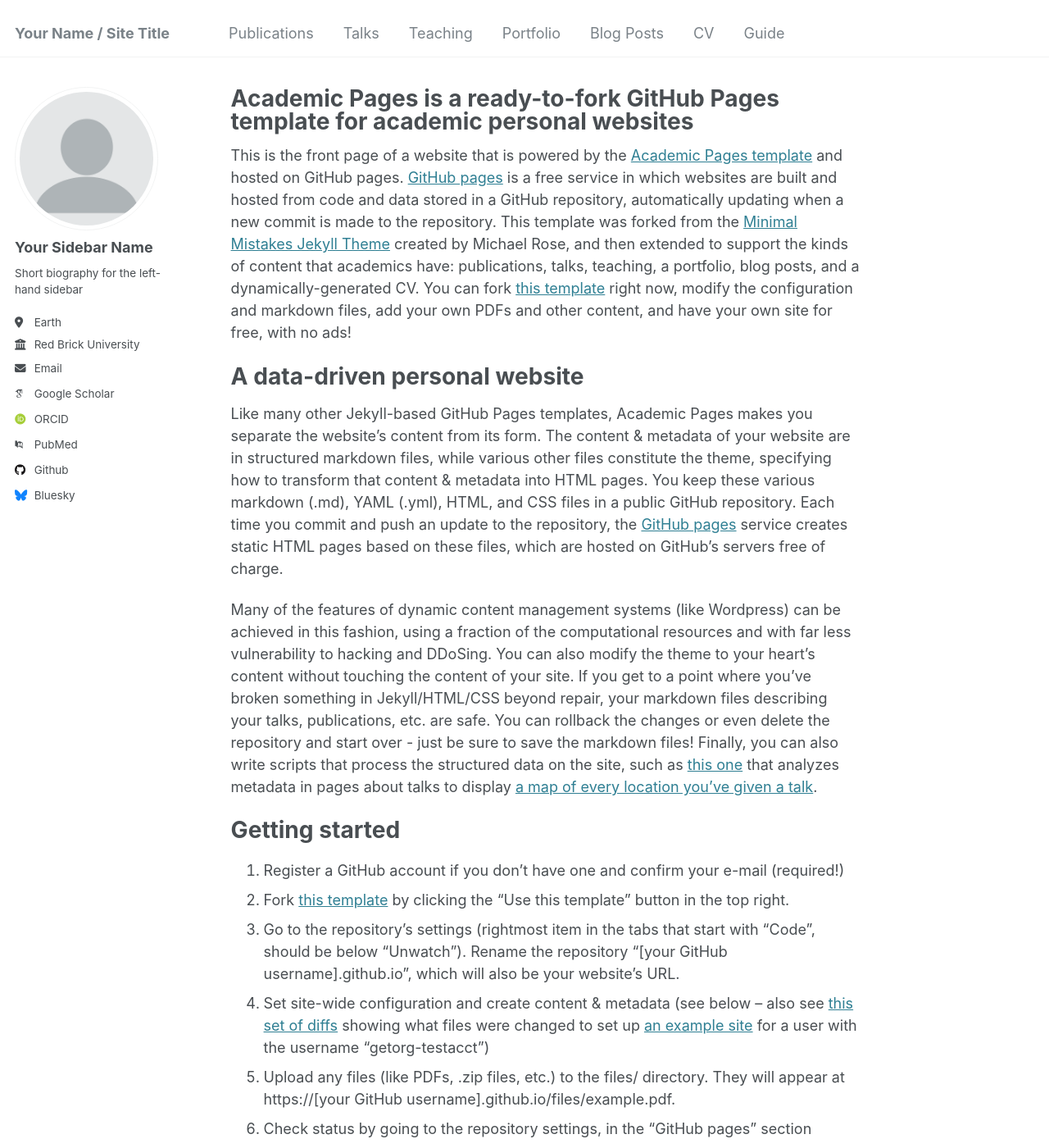
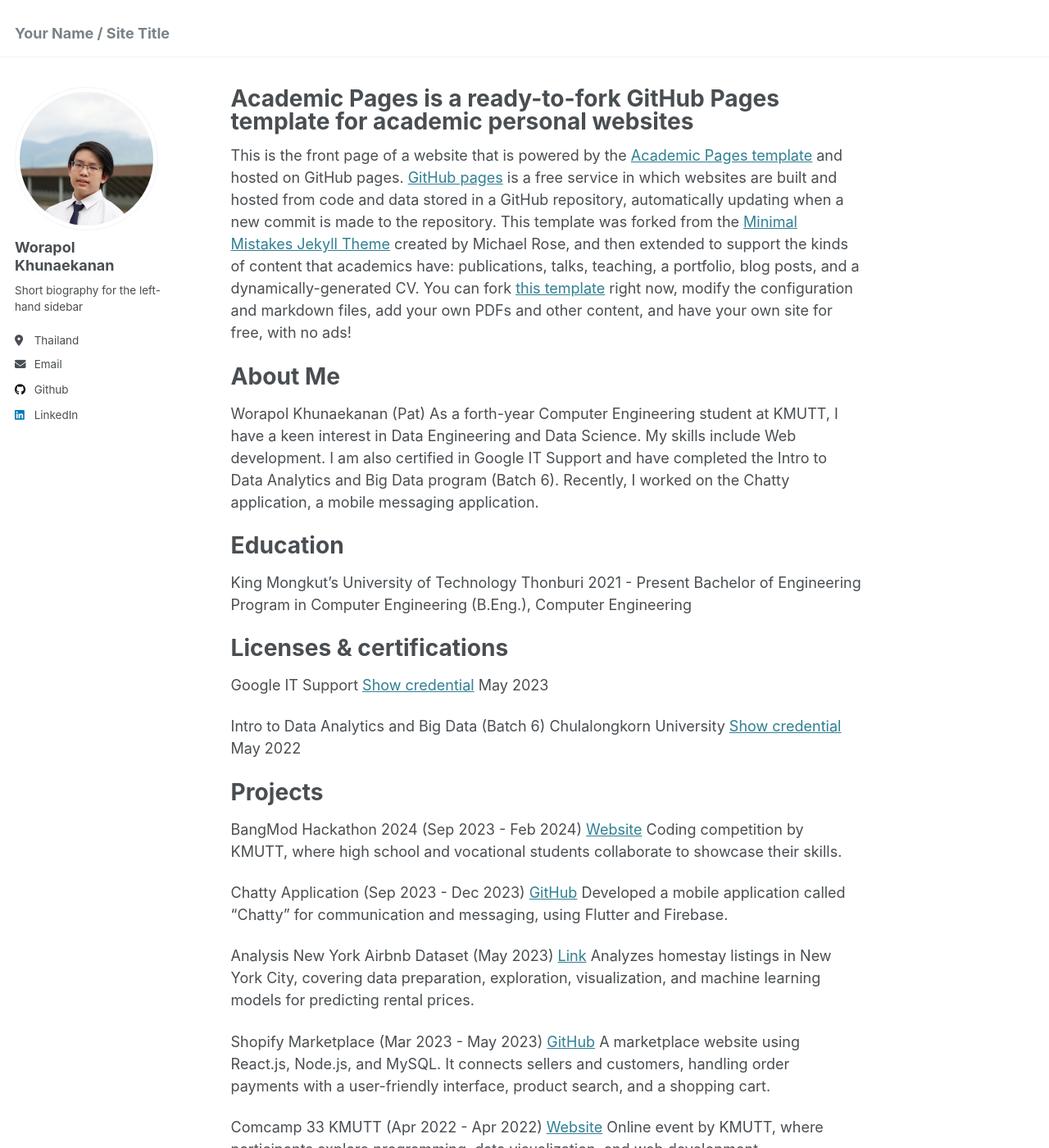
Before and after one commit to WorapolKhu/WorapolKhu.github.io, a Jekyll site: the page built from _pages/about.md, in a window 1280 px wide and 1400 px high. Shown: the whole window at 82% size. Built offline with Jekyll 4.4.1, drawn with Linux system fonts in a browser that asks for light colours; some web fonts are replaced; some of the changed text lies outside the part shown.

Commit message:
Add resume detail

```diff
--- a/_config.yml
+++ b/_config.yml
@@ -21,67 +21,66 @@ repository               : "academicpages/academicpages.github.io"
 #               Additional customization can be done by editing /_includes/author-profile.html
 author:
   # Biographic information
-  avatar           : "profile.png"
-  name             : "Your Sidebar Name"
-  pronouns         : # example: "she/her"
+  avatar           : "profile.jpg"
+  name             : "Worapol Khunaekanan"
   bio              : "Short biography for the left-hand sidebar"
-  location         : "Earth"
-  employer         : "Red Brick University"
-  uri              : # URL
-  email            : "none@example.org"
+  location         : "Thailand"
+  student          : "King Mongkut's University of Technology Thonburi"
+  # LinkedIn         : "https://www.linkedin.com/in/worapol-khu/"
+  email            : "worapol.khun@kmutt.ac.th"
 
   # Academic websites
-  arxiv            : # URL - Update with the correct link to your profile
-  googlescholar    : "https://scholar.google.com/citations?user=PS_CX0AAAAAJ"
-  impactstory      : # URL
-  orcid            : "http://orcid.org/yourorcidurl"
-  semantic         : # URL
-  pubmed           : "https://www.ncbi.nlm.nih.gov/pubmed/?term=john+snow"
-  researchgate     : # URL
-  scopus           : # URL
+  # arxiv            : # URL - Update with the correct link to your profile
+  # googlescholar    : "https://scholar.google.com/citations?user=PS_CX0AAAAAJ"
+  # impactstory      : # URL
+  # orcid            : "http://orcid.org/yourorcidurl"
+  # semantic         : # URL
+  # pubmed           : "https://www.ncbi.nlm.nih.gov/pubmed/?term=john+snow"
+  # researchgate     : # URL
+  # scopus           : # URL
 
   # Repositories and software development
-  bitbucket        : # Username - Update with your username on the site
-  codepen          : # Username
-  dribbble         : # Username
-  github           : "academicpages"
-  kaggle           : # Username
-  stackoverflow    : # User number or user number and name (i.e., use "1" or "1/jeff-atwood")
+  # bitbucket        : # Username - Update with your username on the site
+  # codepen          : # Username
+  # dribbble         : # Username
+  github             : "WorapolKhu"
+  # kaggle           : # Username
+  # stackoverflow    : # User number or user number and name (i.e., use "1" or "1/jeff-atwood")
 
   # Social media
-  bluesky          : "bsky.app" # Replace this with you Bluesky username
-  facebook         : # Username
-  flickr           : # Username
-  foursquare       : # Username
-  goodreads        : # Username
-  google_plus      : # Username
-  keybase          : # Username
-  instagram        : # Username
-  lastfm           : # Username
-  linkedin         : # Username
-  mastodon         : # URL
-  medium           : # URL
-  pinterest        : # Username
-  soundcloud       : # Username
-  steam            : # Username
-  telegram         : # URL
-  tumblr           : # Username
-  twitter          : # Username for X / Twitter
-  vine             : # Username
-  weibo            : # Username
-  wikipedia        : # Username
-  xing             : # Username
-  youtube          : # Username
-  zhihu            : # Username
+  # bluesky          : "bsky.app" # Replace this with you Bluesky username
+  # facebook         : # Username
+  # flickr           : # Username
+  # foursquare       : # Username
+  # goodreads        : # Username
+  # google_plus      : # Username
+  # keybase          : # Username
+  # instagram        : # Username
+  # lastfm           : # Username
+  linkedin           : "https://www.linkedin.com/in/worapol-khu/"
+  # mastodon         : # URL
+  # medium           : # URL
+  # pinterest        : # Username
+  # soundcloud       : # Username
+  # steam            : # Username
+  # telegram         : # URL
+  # tumblr           : # Username
+  # twitter          : # Username for X / Twitter
+  # vine             : # Username
+  # weibo            : # Username
+  # wikipedia        : # Username
+  # xing             : # Username
+  # youtube          : # Username
+  # zhihu            : # Username
 
 # Publication Category - The following the list of publication categories and their headings
-publication_category:
-  books:
-    title: 'Books'
-  manuscripts:
-    title: 'Journal Articles'
-  conferences:
-    title: 'Conference Papers'
+# publication_category:
+#   books:
+#     title: 'Books'
+#   manuscripts:
+#     title: 'Journal Articles'
+#   conferences:
+#     title: 'Conference Papers'
 
 # Site Settings
 teaser                   :  # filename of teaser fallback teaser image placed in /images/, .e.g. "500x300.png"
--- a/_pages/about.md
+++ b/_pages/about.md
@@ -9,20 +9,43 @@ redirect_from:
 
 This is the front page of a website that is powered by the [Academic Pages template](https://github.com/academicpages/academicpages.github.io) and hosted on GitHub pages. [GitHub pages](https://pages.github.com) is a free service in which websites are built and hosted from code and data stored in a GitHub repository, automatically updating when a new commit is made to the repository. This template was forked from the [Minimal Mistakes Jekyll Theme](https://mmistakes.github.io/minimal-mistakes/) created by Michael Rose, and then extended to support the kinds of content that academics have: publications, talks, teaching, a portfolio, blog posts, and a dynamically-generated CV. You can fork [this template](https://github.com/academicpages/academicpages.github.io) right now, modify the configuration and markdown files, add your own PDFs and other content, and have your own site for free, with no ads!
 
-A data-driven personal website
+About Me
 ======
-Like many other Jekyll-based GitHub Pages templates, Academic Pages makes you separate the website's content from its form. The content & metadata of your website are in structured markdown files, while various other files constitute the theme, specifying how to transform that content & metadata into HTML pages. You keep these various markdown (.md), YAML (.yml), HTML, and CSS files in a public GitHub repository. Each time you commit and push an update to the repository, the [GitHub pages](https://pages.github.com/) service creates static HTML pages based on these files, which are hosted on GitHub's servers free of charge.
+Worapol Khunaekanan (Pat)
+As a forth-year Computer Engineering student at KMUTT, I have a keen interest in Data Engineering and Data Science. My skills include Web development. I am also certified in Google IT Support and have completed the Intro to Data Analytics and Big Data program (Batch 6). Recently, I worked on the Chatty application, a mobile messaging application.
 
-Many of the features of dynamic content management systems (like Wordpress) can be achieved in this fashion, using a fraction of the computational resources and with far less vulnerability to hacking and DDoSing. You can also modify the theme to your heart's content without touching the content of your site. If you get to a point where you've broken something in Jekyll/HTML/CSS beyond repair, your markdown files describing your talks, publications, etc. are safe. You can rollback the changes or even delete the repository and start over - just be sure to save the markdown files! Finally, you can also write scripts that process the structured data on the site, such as [this one](https://github.com/academicpages/academicpages.github.io/blob/master/talkmap.ipynb) that analyzes metadata in pages about talks to display [a map of every location you've given a talk](https://academicpages.github.io/talkmap.html).
+Education
+======
+King Mongkut's University of Technology Thonburi
+2021 - Present
+Bachelor of Engineering Program in Computer Engineering (B.Eng.), Computer Engineering
 
-Getting started
+Licenses & certifications
 ======
-1. Register a GitHub account if you don't have one and confirm your e-mail (required!)
-1. Fork [this template](https://github.com/academicpages/academicpages.github.io) by clicking the "Use this template" button in the top right.
-1. Go to the repository's settings (rightmost item in the tabs that start with "Code", should be below "Unwatch"). Rename the repository "[your GitHub username].github.io", which will also be your website's URL.
-1. Set site-wide configuration and create content & metadata (see below -- also see [this set of diffs](http://archive.is/3TPas) showing what files were changed to set up [an example site](https://getorg-testacct.github.io) for a user with the username "getorg-testacct")
-1. Upload any files (like PDFs, .zip files, etc.) to the files/ directory. They will appear at https://[your GitHub username].github.io/files/example.pdf.
-1. Check status by going to the repository settings, in the "GitHub pages" section
+Google IT Support [Show credential](https://coursera.org/share/12f6eb9f30664beade7521c61a310d08)
+May 2023
+
+Intro to Data Analytics and Big Data (Batch 6)
+Chulalongkorn University [Show credential](https://www.canva.com/design/DAF-GPYLi_Q/_bnpX054Ca-keqEYKteRmA/view?utm_content=DAF-GPYLi_Q&utm_campaign=designshare&utm_medium=link&utm_source=viewer)
+May 2022
+
+Projects
+======
+BangMod Hackathon 2024 (Sep 2023 - Feb 2024) [Website](https://www.bangmodhackathon.com/)
+Coding competition by KMUTT, where high school and vocational students collaborate to showcase their skills.
+
+Chatty Application (Sep 2023 - Dec 2023) [GitHub](https://github.com/WorapolKhu/Chat-project.git)
+Developed a mobile application called “Chatty” for communication and messaging, using Flutter and Firebase.
+
+Analysis New York Airbnb Dataset (May 2023)   [Link](https://www.canva.com/design/DAF-En7cN7Y/sjjUktTJNekcLVAcQiOBfQ/view?utm_content=DAF-En7cN7Y&utm_campaign=designshare&utm_medium=link&utm_source=viewer)
+Analyzes homestay listings in New York City, covering data preparation, exploration, visualization, and machine learning models for predicting rental prices.
+
+Shopify Marketplace (Mar 2023 - May 2023) [GitHub](https://github.com/Sarunnnnnnnn/CPE241-termproject-shopify)
+A marketplace website using React.js, Node.js, and MySQL. It connects sellers and customers, handling order payments with
+a user-friendly interface, product search, and a shopping cart.
+
+Comcamp 33 KMUTT (Apr 2022 - Apr 2022) [Website](https://www.comcamp.io/)
+Online event by KMUTT, where participants explore programming, data visualization, and web development.
 
 Site-wide configuration
 ------
```
Also changed, not shown: _data/navigation.yml (+15 -15 lines), images/profile.jpg (added), images/profile.png (deleted).
